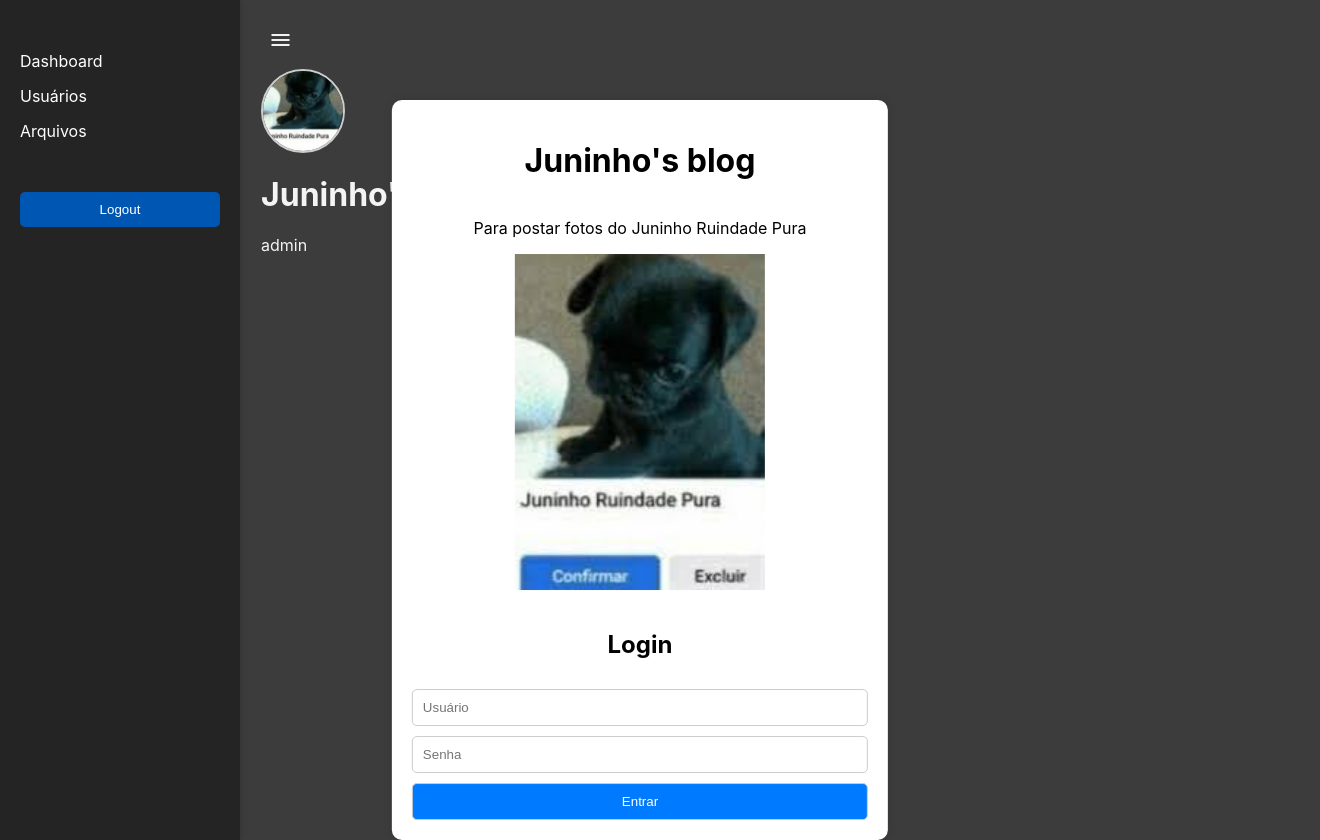
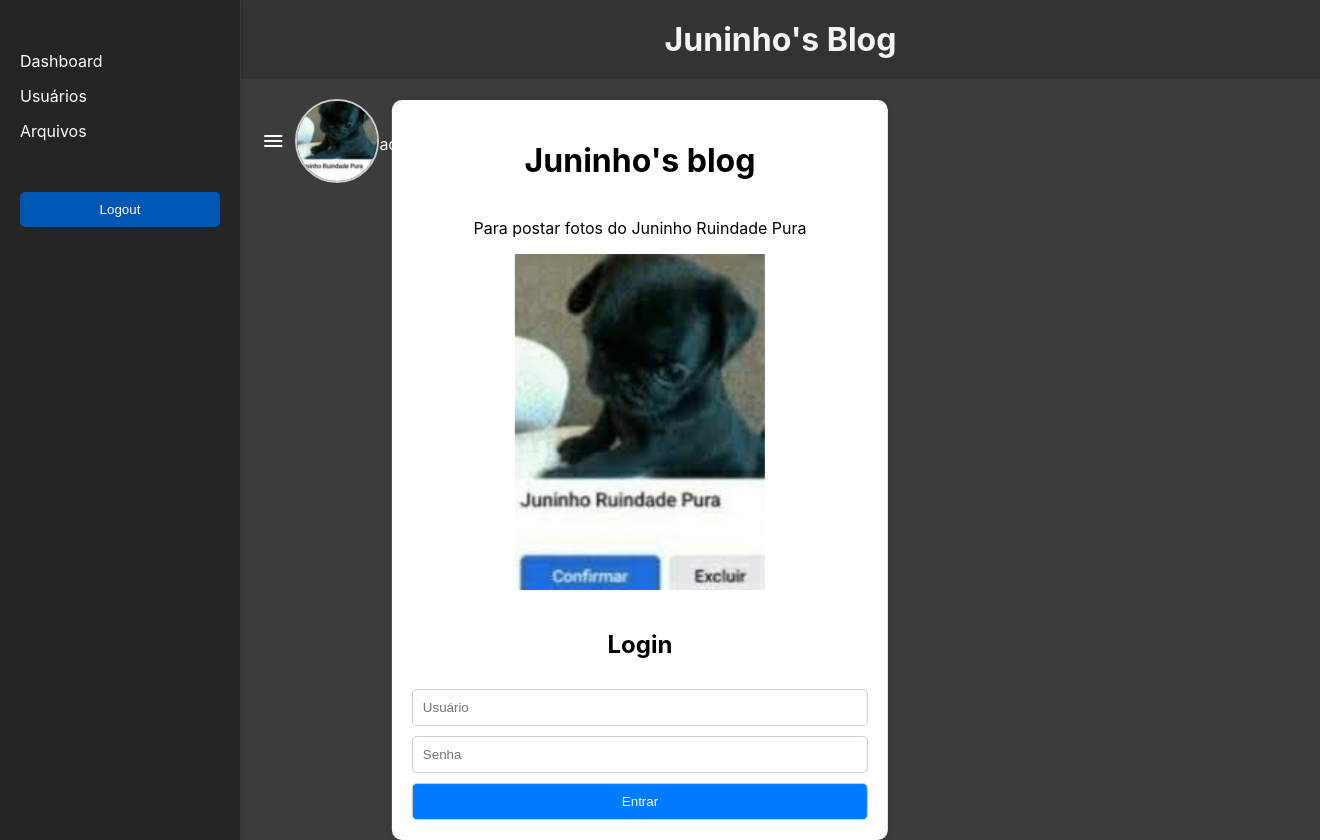
Before and after one commit to JuniorCarvalho18/Projeto-Extra-Dev-Web, a React (Create React App) app in the folder app-login/frontend/: page /login in a window 1280 px wide. Shown: the whole page, 1320 px wide, since content can reach past the window. Built offline with nearby package versions, Linux system fonts and the light colour scheme; sample sign-in values are in the browser's storage.

Commit message:
Formatações

```diff
--- a/app-login/frontend/src/components/Login.jsx
+++ b/app-login/frontend/src/components/Login.jsx
@@ -47,7 +47,7 @@ function Login({ updateAuthStatus }) {
 
 	return (
 		<div className="login-container">
-			<h1 id="Titulo">Juninho's blog</h1>
+			<h1 class="Titulo">Juninho's blog</h1>
 			<p>Para postar fotos do Juninho Ruindade Pura</p>
 			<img src="/Juninho.jfif" alt="Logo" className="logo" />
 			<h2>Login</h2>
--- a/app-login/frontend/src/components/UserHeader.jsx
+++ b/app-login/frontend/src/components/UserHeader.jsx
@@ -15,17 +15,20 @@ function CloseSidebar() {
 
 function UserHeader({ user }) {
   return (
+
     <div className="user-header">
+      <h1 id="Header"> Juninho's Blog</h1>
+      <div id="menu">
         <i id="burguer" className="material-icons"  onClick={CloseSidebar}>menu</i>
         <img
           src={`Juninho.jfif`}
           alt="Foto"
           className="user-photo"
         />
-      <h1> Juninho's Blog</h1>
         <div>
           <h4>{user.fullName}</h4>
           <p>{user.role}</p>
+        </div>
       </div>
     </div>
   );
--- a/app-login/frontend/src/index.css
+++ b/app-login/frontend/src/index.css
@@ -1,7 +1,7 @@
 /* Estilos globais */
 body {
 	margin: 0;
-	padding: 0 241px;
+	padding: 0 0 0 241px;
 	font-family: -apple-system, BlinkMacSystemFont, 'Segoe UI', 'Roboto', 'Oxygen',
 		'Ubuntu', 'Cantarell', 'Fira Sans', 'Droid Sans', 'Helvetica Neue',
 		sans-serif;
@@ -37,7 +37,7 @@ code {
 	left: 50%; /* Alinha ao centro horizontalmente */
 	transform: translate(-50%, -50%); /* Centraliza o container */
 }
-h1#Titulo{
+.Titulo{
 	display: flex;
 }
 .logo {
@@ -52,6 +52,29 @@ i{
     transform: scale(1.1);
     transition: all 0.1s ease-in-out;
 
+}
+.user-header{
+	width: 100%;
+	display: flex;
+	flex-direction: column;
+    margin: auto;
+    justify-content: flex-start;
+}
+#Header{
+	width: 100%;
+    background-color: #333;
+    display: flex;
+    margin: auto;
+	padding: 20px;
+    justify-content: center;
+}
+#menu{
+	display: flex;
+	flex-direction: row;
+	justify-content: flex-start;
+	align-items: center;
+	padding: 10px; /* Cor de fundo do cabeçalho */
+	color: white; /* Cor do texto */
 }
 input, button {
 	width: 100%;
@@ -135,7 +158,6 @@ a:hover{
 /* Conteúdo principal */
 .content {
 	color: #f4f4f4;
-	padding: 20px;
 	flex: 1; /* Ocupa o restante do espaço */
 	background-color: rgba(60, 60, 60); /* Cor de fundo do conteúdo */
 }
```
Lines whose indentation alone changed are shown as unchanged.
